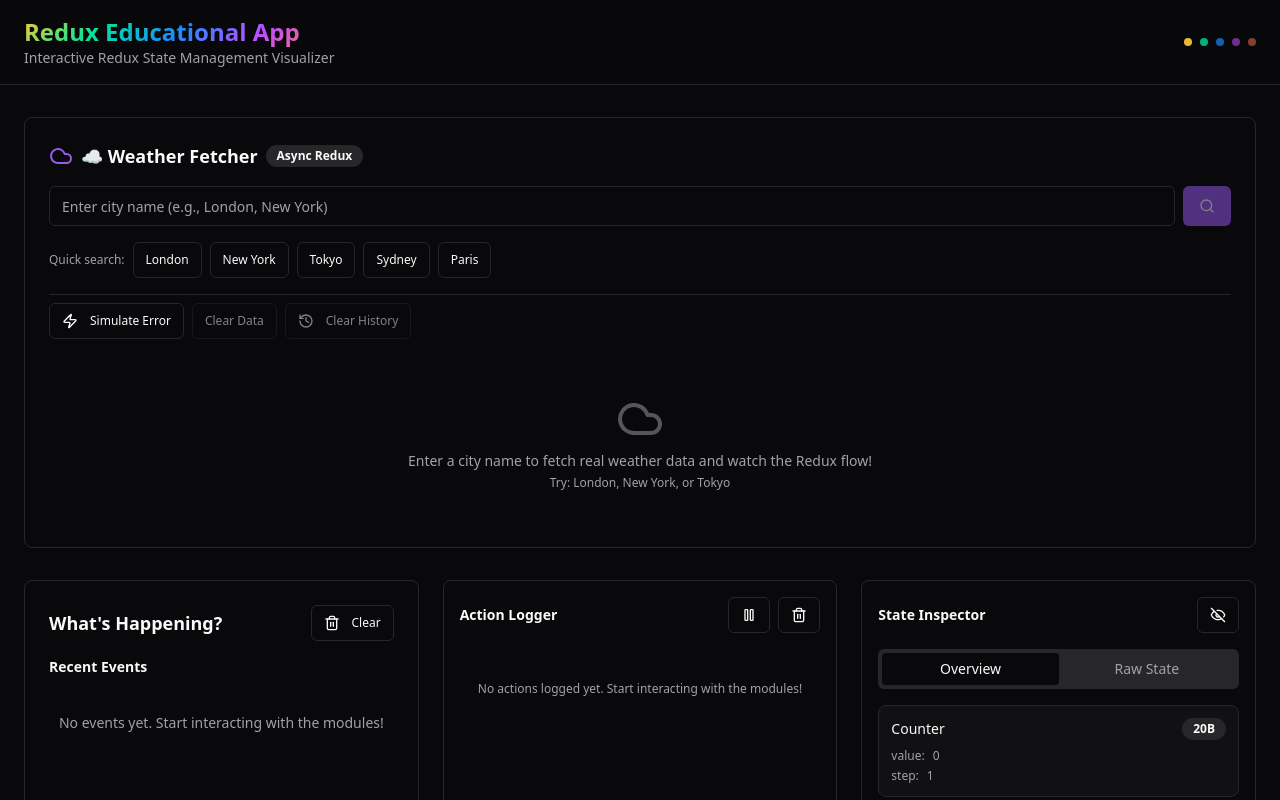
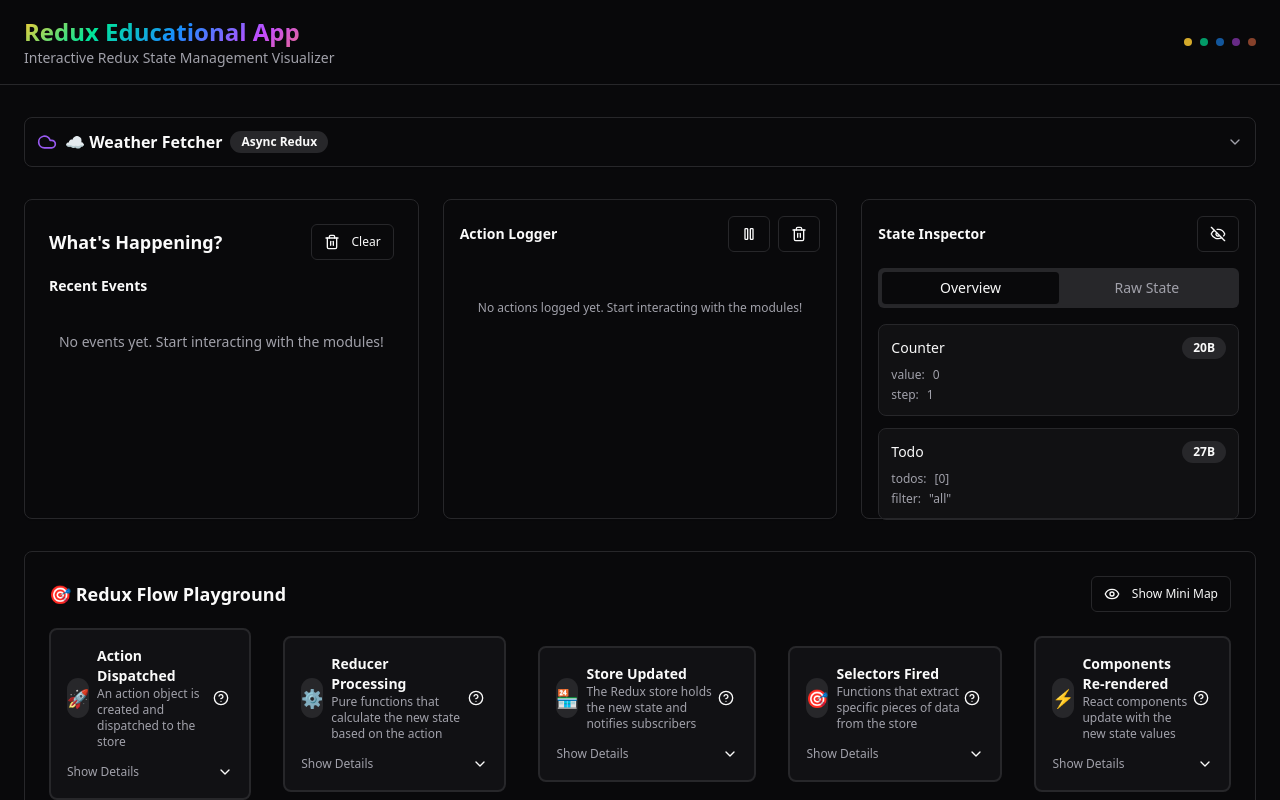
Before and after one commit to boulaajaj/state-flow-trainer, a React (Vite) app: page / in a window 1280 px wide. Shown: the top 800 px of the page. Built offline with nearby package versions, Linux system fonts and the light colour scheme.

Commit message:
Refactor: Make weather section collapsible
Make the weather section thinner and add a collapse functionality.

```diff
--- a/src/modules/Weather/components/WeatherModule.tsx
+++ b/src/modules/Weather/components/WeatherModule.tsx
@@ -6,6 +6,7 @@ import { Input } from '@/components/ui/input';
 import { Badge } from '@/components/ui/badge';
 import { Alert, AlertDescription } from '@/components/ui/alert';
 import { ScrollArea } from '@/components/ui/scroll-area';
+import { Collapsible, CollapsibleContent, CollapsibleTrigger } from '@/components/ui/collapsible';
 import { Tooltip, TooltipContent, TooltipTrigger } from '@/components/ui/tooltip';
 import {
   Cloud,
@@ -17,7 +18,9 @@ import {
   Wind,
   Clock,
   History,
-  Zap
+  Zap,
+  ChevronDown,
+  ChevronUp
 } from 'lucide-react';
 import { useAppDispatch, useAppSelector } from '@/hooks/redux.hooks';
 import {
@@ -41,6 +44,7 @@ import {
 export const WeatherModule: React.FC = () => {
   const dispatch = useAppDispatch();
   const [cityInput, setCityInput] = useState('');
+  const [isOpen, setIsOpen] = useState(false);
 
   // Selectors
   const weatherData = useAppSelector(selectWeatherData);
@@ -86,49 +90,68 @@ export const WeatherModule: React.FC = () => {
   const quickSearchCities = ['London', 'New York', 'Tokyo', 'Sydney', 'Paris'];
 
   return (
-    <Card className="p-6 bg-card border-border">
-      <div className="flex items-center gap-2 mb-4">
+    <Card className="p-3 bg-card border-border">
+      <Collapsible open={isOpen} onOpenChange={setIsOpen}>
+        <CollapsibleTrigger asChild>
+          <div className="flex items-center justify-between cursor-pointer group">
+            <div className="flex items-center gap-2">
               <motion.div
                 animate={{ rotate: isLoading ? 360 : 0 }}
                 transition={{ duration: 2, repeat: isLoading ? Infinity : 0, ease: "linear" }}
               >
-          <Cloud className="w-6 h-6 text-primary" />
+                <Cloud className="w-5 h-5 text-primary" />
               </motion.div>
-        <h3 className="text-lg font-semibold text-foreground">
+              <h3 className="text-base font-semibold text-foreground">
                 ☁️ Weather Fetcher
               </h3>
               <Badge variant="secondary" className="text-xs">
                 Async Redux
               </Badge>
+              {weatherData && !isOpen && (
+                <Badge variant="outline" className="text-xs ml-2">
+                  {lastFetchedCity} - {weatherDisplay?.temperature}
+                </Badge>
+              )}
             </div>
+            <motion.div
+              animate={{ rotate: isOpen ? 180 : 0 }}
+              transition={{ duration: 0.2 }}
+              className="text-muted-foreground group-hover:text-foreground"
+            >
+              <ChevronDown className="w-4 h-4" />
+            </motion.div>
+          </div>
+        </CollapsibleTrigger>
 
+        <CollapsibleContent className="space-y-3 mt-3">
           {/* Input Section */}
-      <div className="space-y-4 mb-6">
+          <div className="space-y-3">
             <div className="flex gap-2">
               <Input
                 placeholder="Enter city name (e.g., London, New York)"
                 value={cityInput}
                 onChange={(e) => setCityInput(e.target.value)}
                 onKeyPress={handleKeyPress}
-            className="flex-1"
+                className="flex-1 h-8 text-sm"
                 disabled={isLoading}
               />
               <Button
                 onClick={handleFetchWeather}
                 disabled={isLoading || !cityInput.trim()}
-            className="px-4"
+                size="sm"
+                className="px-3"
               >
                 {isLoading ? (
-              <RefreshCw className="w-4 h-4 animate-spin" />
+                  <RefreshCw className="w-3 h-3 animate-spin" />
                 ) : (
-              <Search className="w-4 h-4" />
+                  <Search className="w-3 h-3" />
                 )}
               </Button>
             </div>
 
             {/* Quick Search Cities */}
-        <div className="flex flex-wrap gap-2">
-          <span className="text-xs text-muted-foreground self-center">Quick search:</span>
+            <div className="flex flex-wrap gap-1">
+              <span className="text-xs text-muted-foreground self-center mr-2">Quick:</span>
               {quickSearchCities.map((city) => (
                 <Button
                   key={city}
@@ -136,7 +159,7 @@ export const WeatherModule: React.FC = () => {
                   size="sm"
                   onClick={() => handleQuickSearch(city)}
                   disabled={isLoading}
-              className="text-xs"
+                  className="text-xs h-6 px-2"
                 >
                   {city}
                 </Button>
@@ -152,10 +175,10 @@ export const WeatherModule: React.FC = () => {
                     size="sm"
                     onClick={handleSimulateError}
                     disabled={isLoading}
-                className="text-xs"
+                    className="text-xs h-6"
                   >
                     <Zap className="w-3 h-3 mr-1" />
-                Simulate Error
+                    Error
                   </Button>
                 </TooltipTrigger>
                 <TooltipContent>
@@ -168,9 +191,9 @@ export const WeatherModule: React.FC = () => {
                 size="sm"
                 onClick={handleClearData}
                 disabled={isLoading || !weatherData}
-            className="text-xs"
+                className="text-xs h-6"
               >
-            Clear Data
+                Clear
               </Button>
 
               <Button
@@ -178,10 +201,10 @@ export const WeatherModule: React.FC = () => {
                 size="sm"
                 onClick={handleClearHistory}
                 disabled={recentSearches.length === 0}
-            className="text-xs"
+                className="text-xs h-6"
               >
                 <History className="w-3 h-3 mr-1" />
-            Clear History
+                History
               </Button>
             </div>
           </div>
@@ -193,24 +216,24 @@ export const WeatherModule: React.FC = () => {
                 initial={{ opacity: 0, scale: 0.9 }}
                 animate={{ opacity: 1, scale: 1 }}
                 exit={{ opacity: 0, scale: 0.9 }}
-            className="mb-4 p-4 bg-primary/10 border border-primary/20 rounded-lg"
+                className="p-3 bg-primary/10 border border-primary/20 rounded-lg"
               >
                 <div className="flex items-center gap-3">
                   <div className="relative">
-                <Cloud className="w-8 h-8 text-primary animate-pulse" />
+                    <Cloud className="w-6 h-6 text-primary animate-pulse" />
                     <motion.div
                       className="absolute inset-0"
                       animate={{ scale: [1, 1.2, 1], opacity: [0.5, 0, 0.5] }}
                       transition={{ duration: 1.5, repeat: Infinity }}
                     >
-                  <Cloud className="w-8 h-8 text-primary" />
+                      <Cloud className="w-6 h-6 text-primary" />
                     </motion.div>
                   </div>
                   <div>
-                <p className="font-medium text-primary">
+                    <p className="font-medium text-primary text-sm">
                       Fetching weather data...
                     </p>
-                <p className="text-sm text-muted-foreground">
+                    <p className="text-xs text-muted-foreground">
                       {lastFetchedCity && `Looking up "${lastFetchedCity}"`}
                     </p>
                   </div>
@@ -226,11 +249,10 @@ export const WeatherModule: React.FC = () => {
                 initial={{ opacity: 0, x: -20 }}
                 animate={{ opacity: 1, x: 0 }}
                 exit={{ opacity: 0, x: 20 }}
-            className="mb-4"
               >
                 <Alert variant="destructive">
                   <AlertTriangle className="h-4 w-4" />
-              <AlertDescription>
+                  <AlertDescription className="text-sm">
                     <strong>Weather Error:</strong> {error}
                   </AlertDescription>
                 </Alert>
@@ -245,66 +267,66 @@ export const WeatherModule: React.FC = () => {
                 initial={{ opacity: 0, y: 20 }}
                 animate={{ opacity: 1, y: 0 }}
                 exit={{ opacity: 0, y: -20 }}
-            className="mb-4 p-6 bg-gradient-to-br from-primary/10 to-secondary/10 border border-primary/20 rounded-lg"
+                className="p-4 bg-gradient-to-br from-primary/10 to-secondary/10 border border-primary/20 rounded-lg"
               >
-            <div className="flex items-center justify-between mb-4">
+                <div className="flex items-center justify-between mb-3">
                   <div className="flex items-center gap-3">
                     <motion.span
-                  className="text-4xl"
+                      className="text-3xl"
                       animate={{ scale: [1, 1.1, 1] }}
                       transition={{ duration: 2, repeat: Infinity }}
                     >
                       {weatherEmoji}
                     </motion.span>
                     <div>
-                  <h4 className="text-xl font-bold text-primary">
+                      <h4 className="text-lg font-bold text-primary">
                         {weatherDisplay.temperature}
                       </h4>
-                  <p className="text-sm text-muted-foreground">
+                      <p className="text-xs text-muted-foreground">
                         {weatherDisplay.description}
                       </p>
                     </div>
                   </div>
-              <Badge className="bg-primary">
+                  <Badge className="bg-primary text-xs">
                     {lastFetchedCity}
                   </Badge>
                 </div>
 
-            <div className="grid grid-cols-2 gap-4">
+                <div className="grid grid-cols-2 gap-3">
                   <div className="flex items-center gap-2">
-                <Thermometer className="w-4 h-4 text-primary" />
-                <span className="text-sm">
-                  <span className="font-medium">Temperature:</span> {weatherDisplay.temperature}
+                    <Thermometer className="w-3 h-3 text-primary" />
+                    <span className="text-xs">
+                      <span className="font-medium">Temp:</span> {weatherDisplay.temperature}
                     </span>
                   </div>
 
                   <div className="flex items-center gap-2">
-                <Wind className="w-4 h-4 text-primary" />
-                <span className="text-sm">
+                    <Wind className="w-3 h-3 text-primary" />
+                    <span className="text-xs">
                       <span className="font-medium">Wind:</span> {weatherDisplay.windSpeed}
                     </span>
                   </div>
 
                   <div className="flex items-center gap-2">
-                <MapPin className="w-4 h-4 text-primary" />
-                <span className="text-sm">
-                  <span className="font-medium">Direction:</span> {weatherDisplay.windDirection}
+                    <MapPin className="w-3 h-3 text-primary" />
+                    <span className="text-xs">
+                      <span className="font-medium">Dir:</span> {weatherDisplay.windDirection}
                     </span>
                   </div>
 
                   <div className="flex items-center gap-2">
-                <Clock className="w-4 h-4 text-primary" />
-                <span className="text-sm">
+                    <Clock className="w-3 h-3 text-primary" />
+                    <span className="text-xs">
                       <span className="font-medium">Time:</span> {weatherDisplay.time}
                     </span>
                   </div>
                 </div>
 
-            <div className="mt-4 p-3 bg-background/50 rounded border">
+                <div className="mt-3 p-2 bg-background/50 rounded border">
                   <p className="text-xs text-muted-foreground">
-                🎯 <strong>Redux Learning:</strong> This demonstrates async thunks with{' '}
+                    🎯 <strong>Redux Learning:</strong> Async thunks with{' '}
                     <span className="font-mono bg-muted px-1 rounded">createAsyncThunk</span>{' '}
-                including loading states, error handling, and data transformation!
+                    including loading states and error handling!
                   </p>
                 </div>
               </motion.div>
@@ -313,12 +335,12 @@ export const WeatherModule: React.FC = () => {
 
           {/* Recent Searches */}
           {recentSearches.length > 0 && (
-        <div className="mt-4">
-          <h4 className="text-sm font-semibold mb-2 flex items-center gap-2">
-            <History className="w-4 h-4" />
+            <div>
+              <h4 className="text-xs font-semibold mb-2 flex items-center gap-2">
+                <History className="w-3 h-3" />
                 Recent Searches
               </h4>
-          <ScrollArea className="h-24">
+              <ScrollArea className="h-16">
                 <div className="space-y-1">
                   {recentSearches.map((search, index) => (
                     <motion.div
@@ -343,16 +365,18 @@ export const WeatherModule: React.FC = () => {
 
           {/* Help Text */}
           {!weatherData && !isLoading && !hasError && (
-        <div className="text-center py-8 text-muted-foreground">
-          <Cloud className="w-12 h-12 mx-auto mb-2 opacity-50" />
-          <p className="text-sm">
+            <div className="text-center py-4 text-muted-foreground">
+              <Cloud className="w-8 h-8 mx-auto mb-2 opacity-50" />
+              <p className="text-xs">
                 Enter a city name to fetch real weather data and watch the Redux flow!
               </p>
-          <p className="text-xs mt-1">
+              <p className="text-xs mt-1 opacity-70">
                 Try: London, New York, or Tokyo
               </p>
             </div>
           )}
+        </CollapsibleContent>
+      </Collapsible>
     </Card>
   );
 };
```
Lines whose indentation alone changed are shown as unchanged.
